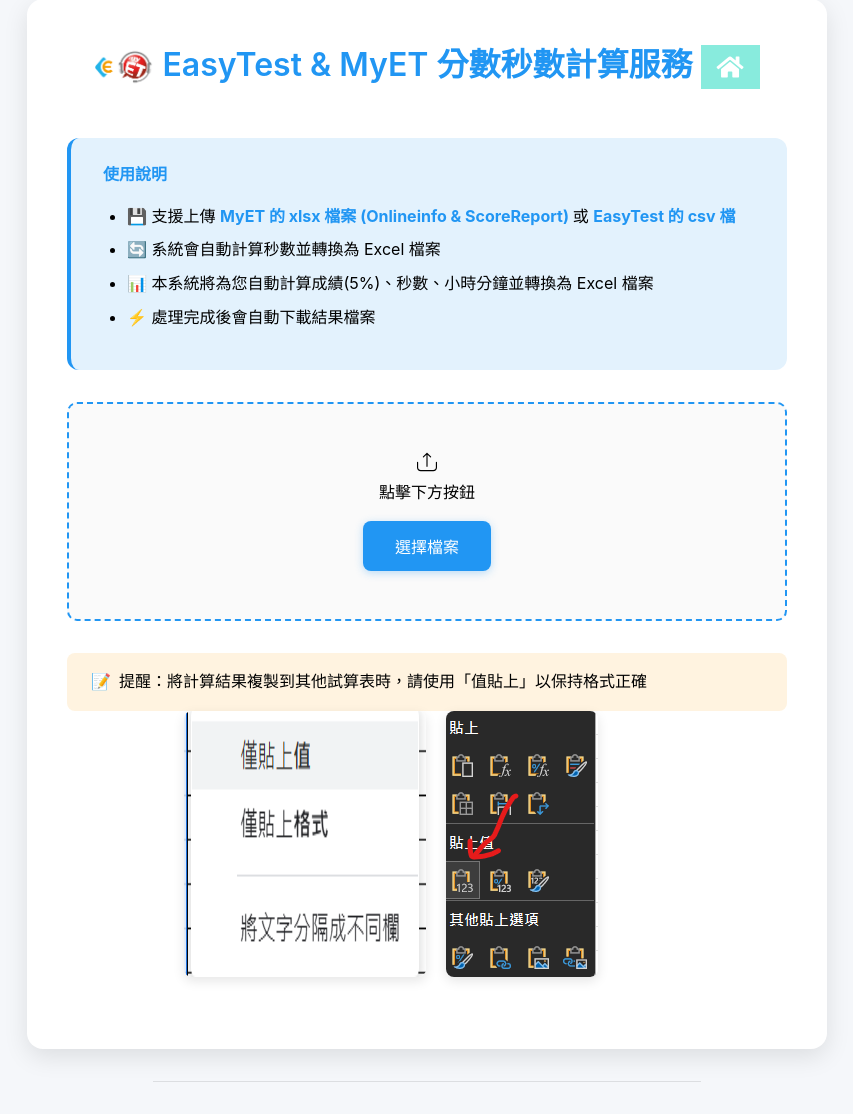
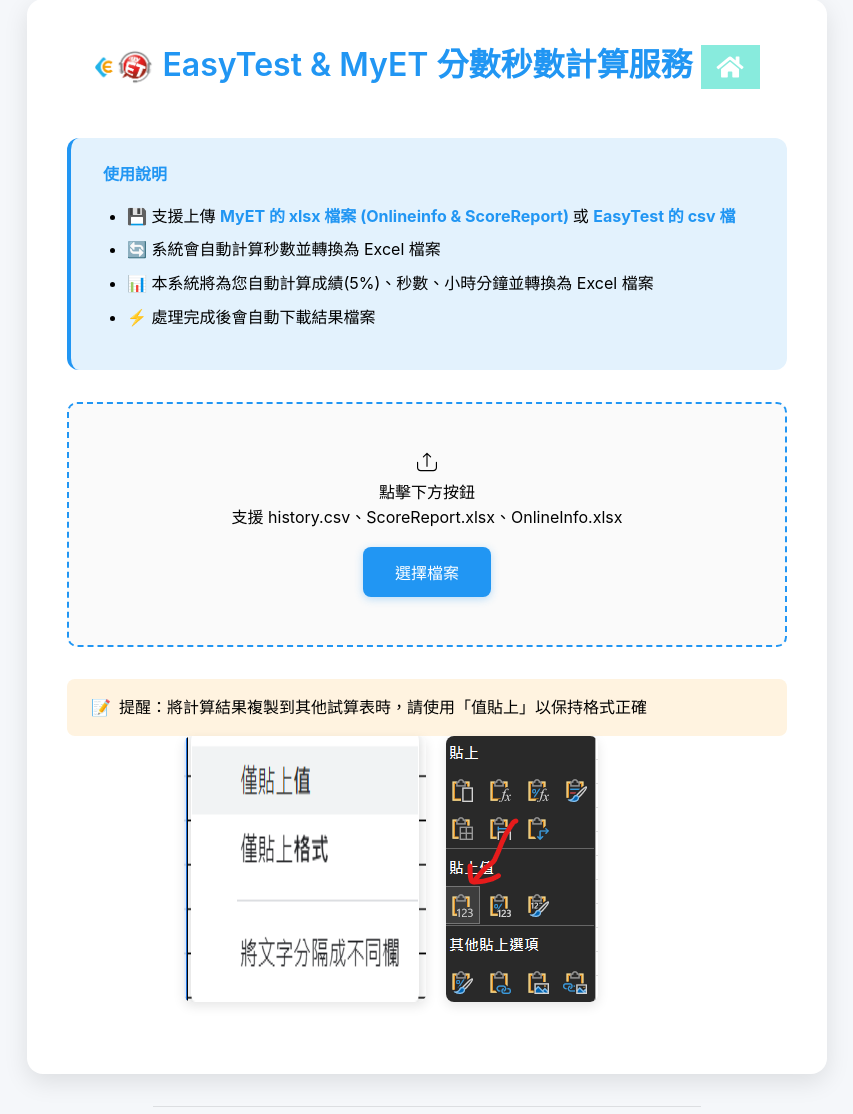
Before and after one commit to bridgerhung/easytest, a Flask app: page /legacy in a window 1280 px wide. Shown: the part 33-1147 px from the top of the page, without its empty margins (213-1066 px from the left). Run offline with Flask 3, Linux system fonts and the light colour scheme.

Commit message:
Update legacy.html

```diff
--- a/templates/legacy.html
+++ b/templates/legacy.html
@@ -74,6 +74,7 @@
       <div class="upload-zone" id="dropZone">
         <img src="static/upload-icon.svg" alt="上傳" class="upload-icon" />
         <p>點擊下方按鈕</p>
+        <p>支援 history.csv、ScoreReport.xlsx、OnlineInfo.xlsx</p>
         <input
           type="file"
           id="fileInput"
```
